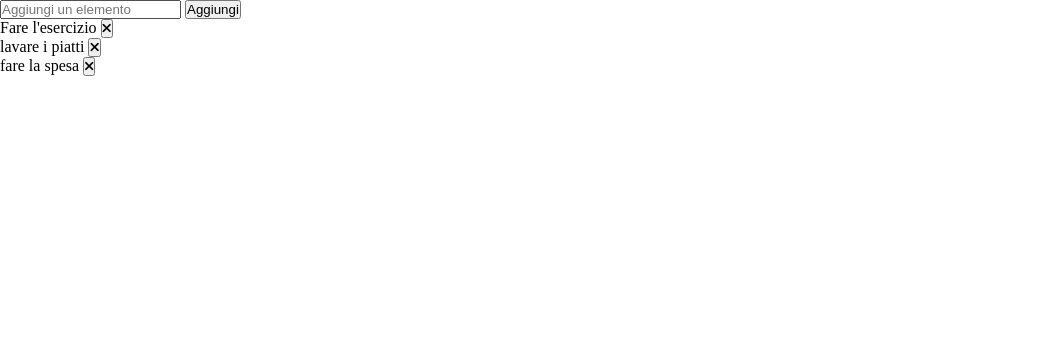
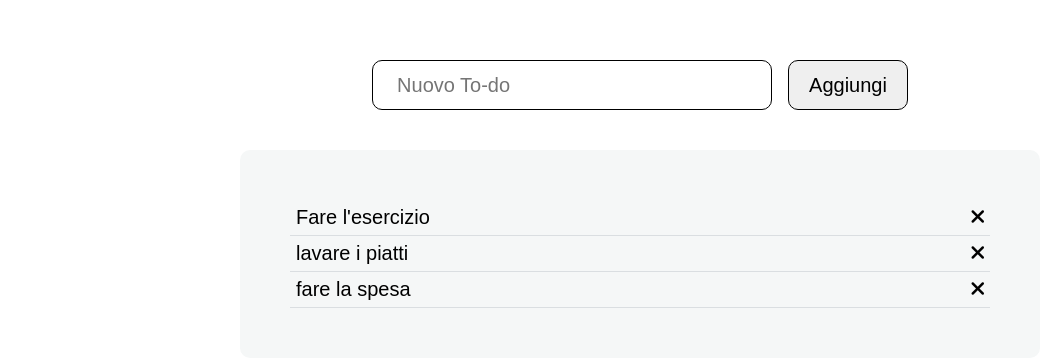
Before and after one commit to Erika-Sarleti/vue-todolist, a plain HTML site: page index.html in a window 1280 px wide. Shown: the whole page, without its empty margins (0-1047 px from the left). Drawn offline with nearby package versions, Linux system fonts and the light colour scheme.

Commit message:
esercizio completo

```diff
--- a/css/style.css
+++ b/css/style.css
@@ -3,6 +3,54 @@
     padding:0;
     box-sizing: border-box;
 }
+html{
+    font-family: sans-serif;
+    font-size: 20px;
+}
+#app{
+    margin: 3rem auto;
+    max-width: 800px;
+}
+.top-application{
+    display: flex;
+    justify-content: center;
+
+}
+#new-todo{
+    font-size: 20px;
+    width: 20em;
+    height: 2em;
+    padding:1.2em;
+    border-radius: 10px;
+    border: 1px solid black;
+    margin-right: .8em;
+    box-sizing: border-box;
+}
+.btn-task{
+    font-size: 20px;
+    padding: 0 1em;
+    border-radius: 10px;
+    border: 1px solid black;
+    box-sizing: border-box;
+}
+
+
+.bottom-application{
+    margin-top: 2em;
+    background-color: #f5f7f7;
+    border-radius: 10px;
+    padding: 2.5em;
+    list-style: none;
+}
+
+.task{
+    display: flex;
+    justify-content: space-between;
+    padding: .3em;
+    border-bottom: 1px solid #dadee1 ;
+    cursor: pointer;
+}
+
 .done-line{
     text-decoration: line-through;
 }
--- a/index.html
+++ b/index.html
@@ -11,12 +11,14 @@
 </head>
 <body>
     <div id="app">
-        <input type="text" name="new-todo" id="new-todo" @keyup.enter="addTodo" v-model="newTodo" placeholder="Aggiungi un elemento">
-        <button @click="addTodo" >Aggiungi</button>
-        <ul>
-            <li v-for="(element, index) in todoList" @click="toggleItem" :class=" todoList[index].done == true ? 'done-line' : '' ">
+        <div class="top-application">
+            <input type="text" placeholder="Nuovo To-do" name="new-todo" id="new-todo" @keyup.enter="addTodo" v-model="newTodo" >
+            <button @click="addTodo" class="btn-task" >Aggiungi</button>
+        </div>
+        <ul class="bottom-application">
+            <li v-for="(element, index) in todoList" @click="toggleItem(element)" class="task" :class=" todoList[index].done == true ? 'done-line' : '' ">
                <span >{{element.text}}</span>
-                <button @click="deleteTodo(index)"><i class="fa-solid fa-xmark"></i></button>
+                <div role="button" @click="deleteTodo(index)"><i class="fa-solid fa-xmark"></i></div>
             </li>
         </ul>
 
--- a/main.js
+++ b/main.js
@@ -44,11 +44,11 @@ const app = new Vue({
                 this.newTodo='';
             }
         },
-        toggleItem(){
-            if (this.todoList.done == true){
-                this.todoList.done = false;
+        toggleItem(element){
+            if (element.done == true){
+                element.done = false;
             }else{
-                this.todoList.done = true;
+                element.done = true;
             }
         }
     }
```
